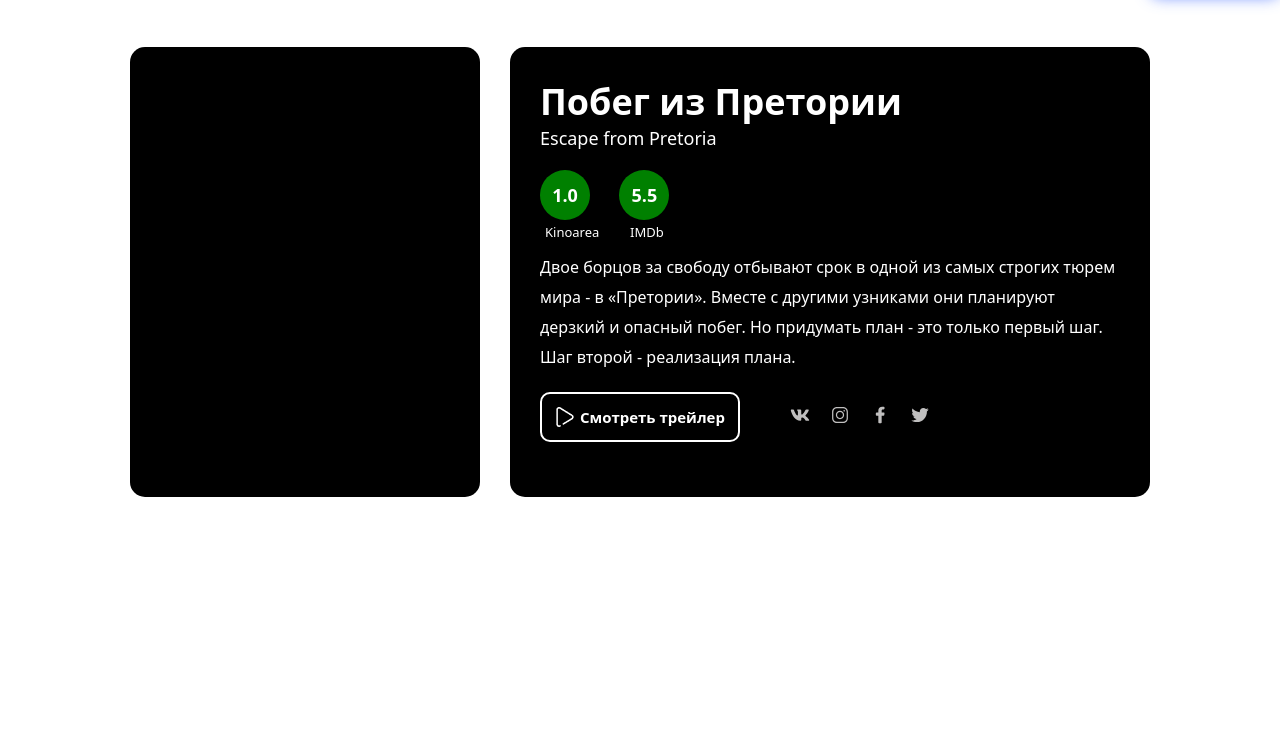
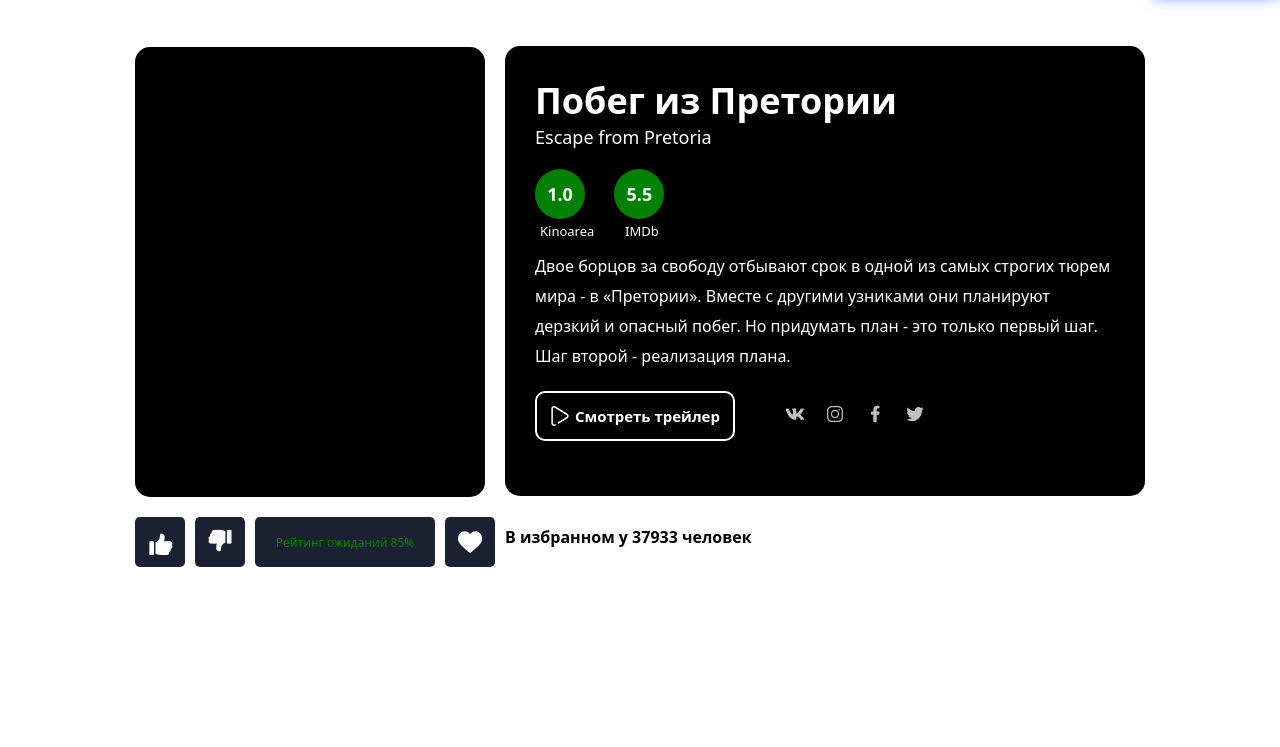
Before and after one commit to AzamatUzakov/TMDB_orgin_kinoarea, a website built with Vite: page pages/movie/index.html in a window 1280 px wide. Shown: the part 53-800 px from the top of the page. Built offline with nearby package versions, Linux system fonts and the light colour scheme.

Commit message:
рейтинг и лайки

```diff
--- a/pages/movie/index.html
+++ b/pages/movie/index.html
@@ -16,7 +16,26 @@
     <div class="show__movie">
       <header></header>
       <div class="show__movie__flex">
+        <div class="movie__main__block">
           <div class="movie__block"></div>
+          <div class="rating__expectation">
+            <div class="rating__expectation_flex">
+              <div class="rating__expectation_flex__like">
+                <img src="/public/like.png" alt="" />
+              </div>
+              <div class="rating__expectation_flex__diselike">
+                <img src="/public/diselike.png" alt="" />
+              </div>
+              <div class="rating__expectation_flex__reyting">
+                Рейтинг ожиданий 85%
+              </div>
+              <div class="rating__expectation_flex__heard">
+                <img src="/public/heart.png" alt="" />
+              </div>
+            </div>
+          </div>
+        </div>
+        <div class="movie__info__main_block">
           <div class="movie__info">
             <div class="movie__name">Побег из Претории</div>
             <div class="movie__english__name">Escape from Pretoria</div>
@@ -31,10 +50,10 @@
               </div>
             </div>
             <div class="movie_text">
-            Двое борцов за свободу отбывают срок в одной из самых строгих тюрем
-            мира - в «Претории». Вместе с другими узниками они планируют дерзкий
-            и опасный побег. Но придумать план - это только первый шаг. Шаг
-            второй - реализация плана.
+              Двое борцов за свободу отбывают срок в одной из самых строгих
+              тюрем мира - в «Претории». Вместе с другими узниками они планируют
+              дерзкий и опасный побег. Но придумать план - это только первый
+              шаг. Шаг второй - реализация плана.
             </div>
             <div class="see__treyler__social_flex">
               <button>
@@ -57,6 +76,8 @@
               </div>
             </div>
           </div>
+          <p>В избранном у 37933 человек </p>
+        </div>
       </div>
     </div>
     <footer></footer>
--- a/pages/movie/style.scss
+++ b/pages/movie/style.scss
@@ -10,12 +10,17 @@
   background-repeat: no-repeat;
   width: 100%;
   height: 100vh;
-  margin-bottom: 20px;
+  margin-bottom: 100px;
   .show__movie__flex {
+    p {
+      font-style: 18px;
+      color: black;
+      font-weight: 600;
+    }
     margin-top: 50px;
     display: flex;
     align-items: center;
-    gap: 30px;
+    gap: 10px;
     justify-content: center;
     .movie__block {
       border-radius: 15px;
@@ -27,6 +32,8 @@
       background: black;
     }
     .movie__info {
+      margin-bottom: 30px;
+      margin-top: -20px;
       padding: 30px;
       width: 640px;
       height: 450px;
@@ -109,4 +116,34 @@
       }
     }
   }
+  .rating__expectation {
+    margin-top: 20px;
+    .rating__expectation_flex {
+      display: flex;
+      gap: 10px;
+      align-items: center;
+      .rating__expectation_flex__like,
+      .rating__expectation_flex__diselike,
+      .rating__expectation_flex__heard {
+        width: 50px;
+        height: 50px;
+        border-radius: 5px;
+        background: #1b2133;
+        display: flex;
+        align-items: center;
+        justify-content: center;
+      }
+      .rating__expectation_flex__reyting {
+        width: 180px;
+        display: flex;
+        align-items: center;
+        justify-content: center;
+        height: 50px;
+        background: #1b2133;
+        border-radius: 5px;
+        color: green;
+        font-size: 12px;
+      }
+    }
+  }
 }
```
Also changed, not shown: public/diselike.png (added), public/heart.png (added), public/like.png (added). Lines whose indentation alone changed are shown as unchanged.
